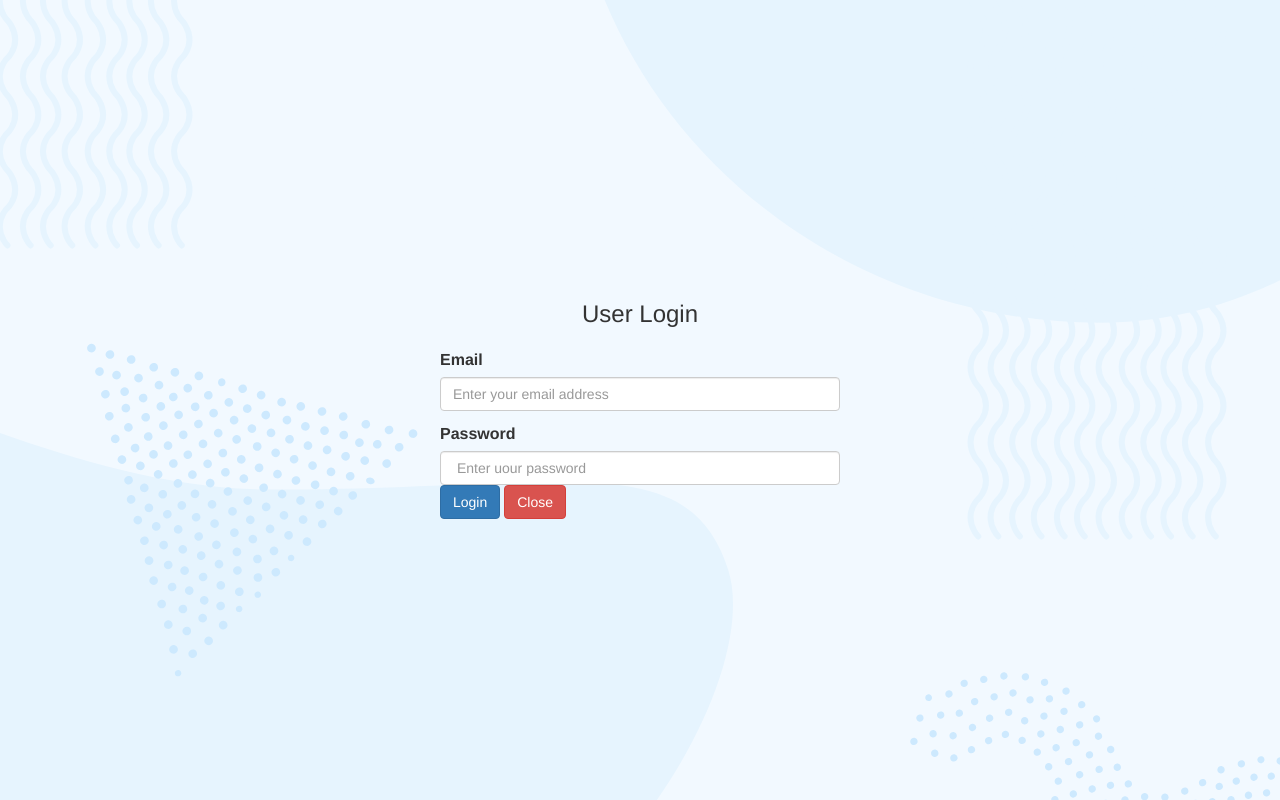
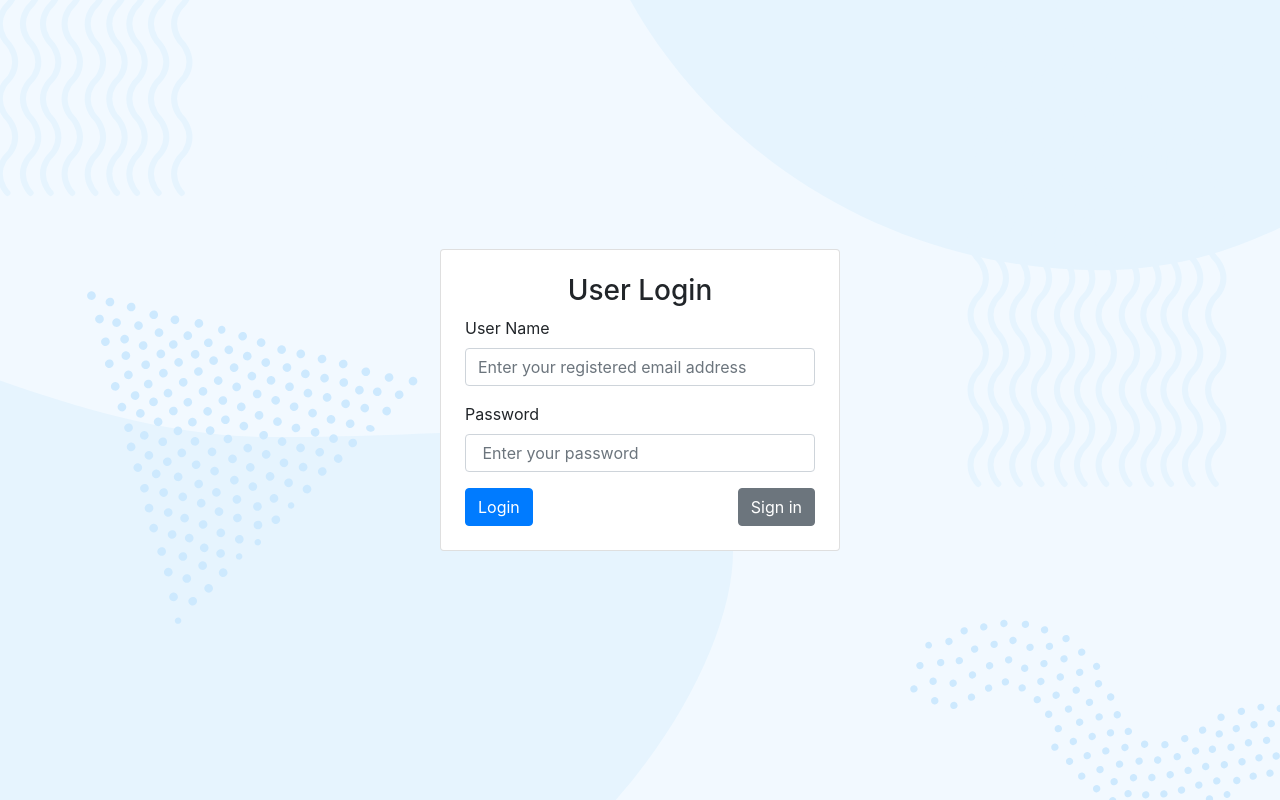
Before and after one commit to ganeshvrma/ekarigar, a CodeIgniter app: page /coonferenceform28/FormController/show_login in a window 1280 px wide. Run offline with CodeIgniter, Linux system fonts and the light colour scheme.

Commit message:
feat/user login page css

```diff
--- a/application/views/login.php
+++ b/application/views/login.php
@@ -6,27 +6,37 @@
     <meta name="viewport" content="width=device-width, initial-scale=1.0">
     <title>Document</title>
     <script src="https://ajax.googleapis.com/ajax/libs/jquery/3.7.1/jquery.min.js"></script>
-    <link rel="stylesheet" href="<?php echo base_url("assets/css/style.css"); ?>">
-    <link rel="stylesheet" href="https://maxcdn.bootstrapcdn.com/bootstrap/3.4.1/css/bootstrap.min.css">
-
+    <link rel="stylesheet" href="https://maxcdn.bootstrapcdn.com/bootstrap/4.5.2/css/bootstrap.min.css">
+    <style>
+      body {
+    background: url("<?php echo base_url('assets/images/bg.svg'); ?>");
+    background-size: cover;
+    background-repeat: no-repeat;
+    background-position: center;
+        }
+     </style>
 </head>
 
-<body >
-    <div class="d-flex justify-content-center align-items-center vh-100">
+<body class="d-flex justify-content-center align-items-center vh-100">
      <div class="card p-4" style="width: 400px;">
             <div id="loginPage" class="login-page">
                 <h3 class="text-center"> User Login</h3>
-                <label for="email">Email</label>
-                <input type="text" id="loginEmail" placeholder="Enter your email address" class="form-control">
+                <div class="form-group">
+                <label for="email">User Name</label>
+                <input type="text" id="loginEmail" placeholder="Enter your registered email address" class="form-control">
+                 </div>
+                 <div class="form-group">
                 <label for="password">Password</label>
-                <input type="password" id="loginPassword" placeholder=" Enter uour password" class="form-control">
+                <input type="password" id="loginPassword" placeholder=" Enter your password" class="form-control">
+                 </div>
                 <div class="d-flex justify-content-between ">
-                    <a href="#" class="btn btn-primary pt-4" id="loginBtn">Login</a>
-                    <a href="#" class="btn btn-danger pt-4" id="closeLogin">Close</a>
+                    <a href="#" class="btn btn-primary " id="loginBtn">Login</a>
+                    <a href="<?php echo base_url('FormController'); ?>" class="btn btn-secondary " id="closeLogin">Sign in </a>
                </div>
             </div>
         </div>
-    </div>
+
+
     <script src="https://code.jquery.com/jquery-3.6.0.min.js"></script>
 
     <script>
```
Also changed, not shown: application/views/Form_page.php (+8 -17 lines), application/views/admin_login.php (+9 -5 lines), 1 other file.
